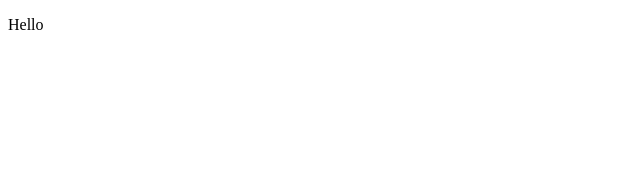
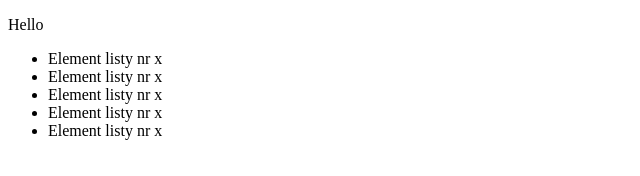
Before and after one commit to pawelstech95/JavaScript-, a plain HTML site: page ES6-eduweb/app/index.html in a window 1280 px wide. Shown: the whole page, without its empty margins (0-640 px from the left). Drawn offline with Linux system fonts and the light colour scheme.

Commit message:
for...of

```diff
--- a/ES6-eduweb/app/index.html
+++ b/ES6-eduweb/app/index.html
@@ -9,5 +9,14 @@
   </head>
   <body>
     <p>Hello</p>
+    <div class="app">
+      <ul>
+        <li>Element listy nr x</li>
+        <li>Element listy nr x</li>
+        <li>Element listy nr x</li>
+        <li>Element listy nr x</li>
+        <li>Element listy nr x</li>
+      </ul>
+    </div>
   </body>
 </html>
--- a/ES6-eduweb/app/scripts.js
+++ b/ES6-eduweb/app/scripts.js
@@ -15,3 +15,14 @@ let it = {
 };
 
 let iterator = it[Symbol.iterator]();
+
+for (let value of it) {
+  console.log(value);
+}
+for (let ch of 'Paweł') {
+  console.log(ch);
+}
+var lis = document.querySelectorAll('.app ul li');
+for (let li of lis) {
+  li.style.color = '#ff0000';
+}
```
